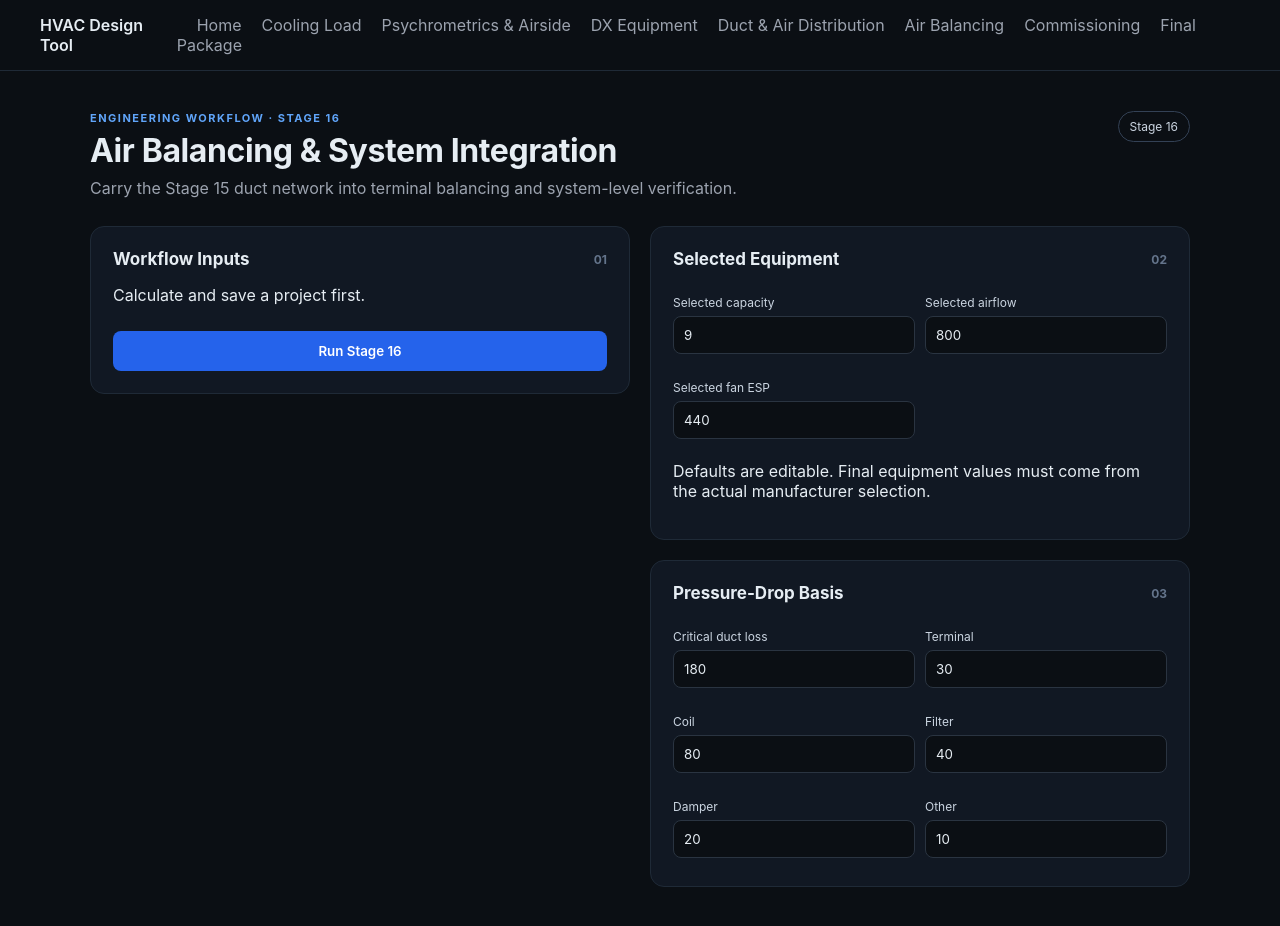
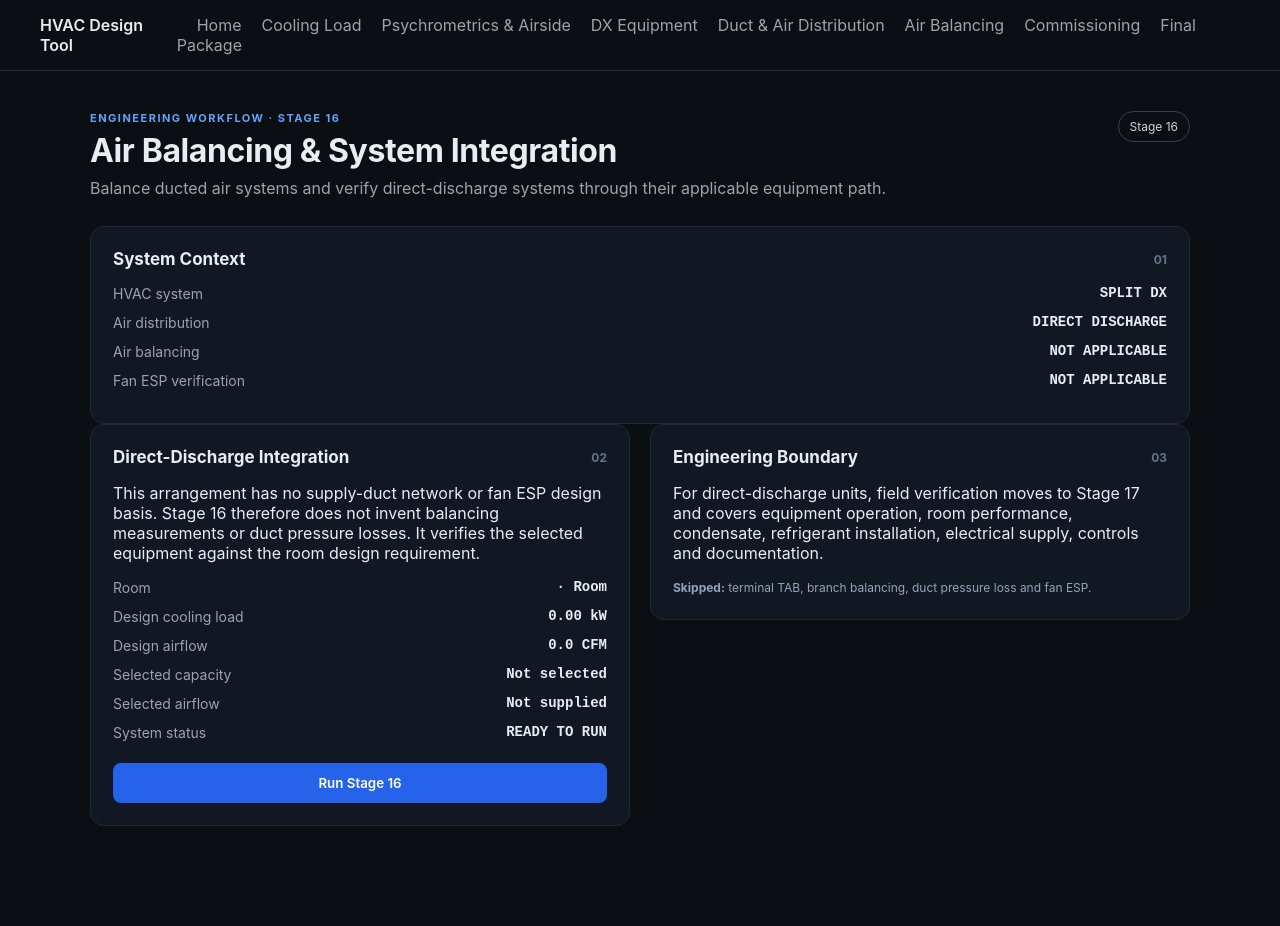
Before and after one commit to idbalorg/hvac-calculator, a React (Vite) app in the folder mep-ai-calculator/: page /air-balancing in a window 1280 px wide. After the commit the page ends 866 px from the top, so only its background shows below. Built offline with nearby package versions, Linux system fonts and the light colour scheme.

Commit message:
Stage 16: skip duct balancing for direct-discharge systems

```diff
--- a/mep-ai-calculator/src/pages/AirBalancingSystem.jsx
+++ b/mep-ai-calculator/src/pages/AirBalancingSystem.jsx
@@ -1,6 +1,7 @@
 import { useMemo, useState } from "react";
 import "../App.css";
 import { integrateAirBalancingAndSystem } from "../engineering/airside/airBalanceSystemIntegration.js";
+import { resolveAirDistributionContext } from "../engineering/airside/airDistributionContext.js";
 
 const DEFAULTS = {
   tolerance: 10,
@@ -18,20 +19,21 @@ const DEFAULTS = {
   selectedEsp: 440,
 };
 
-const n = (value, fallback = 0) =>
-  Number.isFinite(Number(value)) ? Number(value) : fallback;
+const n = (value, fallback = 0) => Number.isFinite(Number(value)) ? Number(value) : fallback;
 
 export default function AirBalancingSystem() {
   const saved = useMemo(() => {
-    try {
-      return JSON.parse(localStorage.getItem("hvac-projects") || "[]").at(-1) || null;
-    } catch {
-      return null;
-    }
+    try { return JSON.parse(localStorage.getItem("hvac-projects") || "[]").at(-1) || null; } catch { return null; }
   }, []);
 
   const rooms = saved?.rooms || [];
   const loadResults = saved?.result?.loads?.roomResults || [];
+  const distribution = saved?.result?.airDistribution;
+  const systemType = distribution?.systemType || saved?.result?.decision?.recommendedSystem || "SPLIT_DX";
+  const distributionType = distribution?.distributionType || resolveAirDistributionContext({ systemType }).distributionType;
+  const context = resolveAirDistributionContext({ systemType, distributionType });
+  const isDirectDischarge = !context.ductRequired;
+
   const [roomId, setRoomId] = useState(rooms[0]?.id || loadResults[0]?.roomId || "");
   const [tolerance, setTolerance] = useState(String(DEFAULTS.tolerance));
   const [measured, setMeasured] = useState({});
@@ -47,58 +49,94 @@ export default function AirBalancingSystem() {
 
   const roomResult = loadResults.find((item) => item.roomId === roomId) || loadResults[0];
   const activeRoomId = roomResult?.roomId || roomId;
-  const airside = saved?.result?.airside?.roomResults?.find?.(
-    (item) => item.roomId === activeRoomId,
-  );
-  const dx = saved?.result?.dxSystem?.roomId === activeRoomId
-    ? saved.result.dxSystem
-    : null;
-  const distribution = saved?.result?.airDistribution?.roomId === activeRoomId
-    ? saved.result.airDistribution
-    : null;
-
+  const airside = saved?.result?.airside?.roomResults?.find?.((item) => item.roomId === activeRoomId);
+  const dx = saved?.result?.dxSystem?.roomId === activeRoomId ? saved.result.dxSystem : null;
   const designAirflowCfm = n(airside?.airflow?.airflowM3s) * 2118.88;
   const defaultMeasured = designAirflowCfm || 400;
+
+  const save = (payload) => {
+    const projects = JSON.parse(localStorage.getItem("hvac-projects") || "[]");
+    if (projects.length) {
+      const current = projects.at(-1);
+      current.result = { ...current.result, airBalanceSystem: payload };
+      localStorage.setItem("hvac-projects", JSON.stringify(projects));
+    }
+  };
 
   const run = () => {
     setError("");
     setResult(null);
-
     try {
       if (!roomResult) throw new Error("Save a calculated project first.");
       if (!airside) throw new Error("Run Stage 13 Psychrometrics & Airside for this room first.");
-      if (!dx?.selection?.selected) throw new Error("Run Stage 14 DX Equipment selection for this room first.");
-      if (!distribution?.criticalDuctLossPa && distribution?.criticalDuctLossPa !== 0) {
+
+      const selectedIndoor = dx?.selection?.selected?.indoorUnit || null;
+
+      if (isDirectDischarge) {
+        const requiredCapacityKw = n(roomResult.designLoadW) / 1000;
+        const selectedCapacityKw = n(selectedIndoor?.coolingCapacityKw, 0);
+        const selectedAirflowCfm = n(selectedIndoor?.airflowCfm, 0);
+        const capacityPass = selectedCapacityKw > 0 && selectedCapacityKw >= requiredCapacityKw;
+        const airflowAvailable = selectedAirflowCfm > 0;
+        const airflowPass = airflowAvailable ? selectedAirflowCfm >= designAirflowCfm : null;
+        const systemPass = capacityPass && (airflowPass === null || airflowPass);
+        const payload = {
+          roomId: activeRoomId,
+          systemType,
+          distributionType,
+          applicability: "DIRECT_DISCHARGE",
+          requirements: {
+            designCapacityKw: requiredCapacityKw,
+            supplyAirflowCfm: designAirflowCfm,
+            requiredFanEspPa: null,
+            ductDesignRequired: false,
+          },
+          balanceReport: {
+            applicability: "DIRECT_DISCHARGE",
+            summary: { total: 0, balancedCount: 0, adjustmentCount: 0 },
+            rows: [],
+          },
+          branchBalancing: { applicability: "DIRECT_DISCHARGE", criticalBranchId: null, criticalPressureLossPa: null },
+          airflowReconciliation: { applicability: "DIRECT_DISCHARGE", supplyAirflowCfm: designAirflowCfm, returnAirflowCfm: null },
+          selection: {
+            selectedCapacityKw,
+            selectedAirflowCfm,
+            selectedFanEspPa: null,
+            capacityPass,
+            airflowPass,
+            passed: systemPass,
+          },
+          systemSummary: {
+            systemId: "SYSTEM-01",
+            systemType,
+            distributionType,
+            status: systemPass ? "PASS" : "ACTION_REQUIRED",
+            applicability: "DIRECT_DISCHARGE",
+          },
+          engineeringStatus: systemPass ? "DIRECT_DISCHARGE_ACCEPTABLE" : "EQUIPMENT_SELECTION_REVIEW_REQUIRED",
+          verificationRequired: true,
+        };
+        save(payload);
+        setResult(payload);
+        return;
+      }
+
+      const savedDistribution = saved?.result?.airDistribution?.roomId === activeRoomId ? saved.result.airDistribution : null;
+      if (!savedDistribution?.criticalDuctLossPa && savedDistribution?.criticalDuctLossPa !== 0) {
         throw new Error("Run Stage 15 Air Distribution for this room first.");
       }
+      if (!dx?.selection?.selected) throw new Error("Run Stage 14 equipment selection for this room first.");
 
-      const designCfm = designAirflowCfm;
-      const measuredCfm = n(measured[activeRoomId], designCfm);
-      const selectedIndoor = dx.selection.selected.indoorUnit;
+      const measuredCfm = n(measured[activeRoomId], designAirflowCfm);
       const integrated = integrateAirBalancingAndSystem({
-        terminals: [
-          {
-            id: "T1",
-            roomId: activeRoomId,
-            designAirflowCfm: designCfm,
-            measuredAirflowCfm: measuredCfm,
-          },
-        ],
-        branchPressureLossesPa: [
-          {
-            id: "B1",
-            pressureLossPa: n(distribution.criticalDuctLossPa, n(pressure.critical)),
-          },
-        ],
+        terminals: [{ id: "T1", roomId: activeRoomId, designAirflowCfm, measuredAirflowCfm: measuredCfm }],
+        branchPressureLossesPa: [{ id: "B1", pressureLossPa: n(savedDistribution.criticalDuctLossPa, n(pressure.critical)) }],
         tolerancePercent: n(tolerance, 10),
         roomLoadsKw: [n(roomResult.designLoadW) / 1000],
-        roomAirflowsCfm: [designCfm],
+        roomAirflowsCfm: [designAirflowCfm],
         outdoorAirflowCfm: n(airside.outdoorAirflowM3s) * 2118.88,
         transferAirflowCfm: 0,
-        criticalPathPressureLossPa: n(
-          distribution.criticalDuctLossPa,
-          n(pressure.critical),
-        ),
+        criticalPathPressureLossPa: n(savedDistribution.criticalDuctLossPa, n(pressure.critical)),
         terminalPressureDropPa: n(pressure.terminal),
         coilPressureDropPa: n(pressure.coil),
         filterPressureDropPa: n(pressure.filter),
@@ -106,172 +144,116 @@ export default function AirBalancingSystem() {
         otherPressureDropsPa: [n(pressure.other)],
         espSafetyFactor: n(espSafety) / 100,
         capacityMargin: n(capacityMargin) / 100,
-        selectedCapacityKw: n(selectedCapacity, n(selectedIndoor.capacityKw, 0)),
-        selectedAirflowCfm: n(selectedAirflow, n(selectedIndoor.airflowCfm, designCfm)),
-        selectedFanEspPa: n(selectedEsp, n(selectedIndoor.availableEspPa, 0)),
+        selectedCapacityKw: n(selectedCapacity, n(dx.selection.selected.indoorUnit.coolingCapacityKw, 0)),
+        selectedAirflowCfm: n(selectedAirflow, n(dx.selection.selected.indoorUnit.airflowCfm, designAirflowCfm)),
+        selectedFanEspPa: n(selectedEsp, n(dx.selection.selected.indoorUnit.availableEspPa, 0)),
         maxOversizeFraction: n(maxOversize) / 100,
       });
 
       const payload = {
         roomId: activeRoomId,
-        inputs: {
-          tolerancePercent: n(tolerance),
-          capacityMarginPercent: n(capacityMargin),
-          espSafetyFactorPercent: n(espSafety),
-          maxOversizePercent: n(maxOversize),
-          measuredAirflowCfm: measuredCfm,
-          ...pressure,
-          selectedCapacityKw: n(selectedCapacity),
-          selectedAirflowCfm: n(selectedAirflow),
-          selectedFanEspPa: n(selectedEsp),
-        },
+        systemType,
+        distributionType,
+        inputs: { tolerancePercent: n(tolerance), capacityMarginPercent: n(capacityMargin), espSafetyFactorPercent: n(espSafety), maxOversizePercent: n(maxOversize), measuredAirflowCfm: measuredCfm, ...pressure, selectedCapacityKw: n(selectedCapacity), selectedAirflowCfm: n(selectedAirflow), selectedFanEspPa: n(selectedEsp) },
         ...integrated,
       };
-
-      const projects = JSON.parse(localStorage.getItem("hvac-projects") || "[]");
-      if (projects.length) {
-        const current = projects.at(-1);
-        current.result = {
-          ...current.result,
-          airBalanceSystem: payload,
-        };
-        localStorage.setItem("hvac-projects", JSON.stringify(projects));
-      }
-
+      save(payload);
       setResult(payload);
     } catch (e) {
       setError(e.message || "Please check the Stage 16 inputs.");
     }
   };
 
-  return (
-    <div className="container">
+  return <div className="container">
     <div className="page-header">
-        <div>
-          <p className="eyebrow">ENGINEERING WORKFLOW · STAGE 16</p>
-          <h1 className="title">Air Balancing &amp; System Integration</h1>
-          <p className="subtitle">
-            Carry the Stage 15 duct network into terminal balancing and system-level verification.
-          </p>
-        </div>
+      <div><p className="eyebrow">ENGINEERING WORKFLOW · STAGE 16</p><h1 className="title">Air Balancing &amp; System Integration</h1><p className="subtitle">Balance ducted air systems and verify direct-discharge systems through their applicable equipment path.</p></div>
       <span className="version-badge">Stage 16</span>
     </div>
 
-      <div className="grid calculator-grid">
     <div className="card">
-          <div className="section-heading">
-            <h3>Workflow Inputs</h3>
-            <span>01</span>
+      <div className="section-heading"><h3>System Context</h3><span>01</span></div>
+      <div className="stat-grid">
+        <Stat label="HVAC system" value={systemType.replaceAll("_", " ")} />
+        <Stat label="Air distribution" value={distributionType.replaceAll("_", " ")} />
+        <Stat label="Air balancing" value={isDirectDischarge ? "NOT APPLICABLE" : "REQUIRED"} />
+        <Stat label="Fan ESP verification" value={isDirectDischarge ? "NOT APPLICABLE" : "REQUIRED"} />
+      </div>
     </div>
 
-          {!saved && <p className="form-note">Calculate and save a project first.</p>}
+    {isDirectDischarge ? <div className="grid calculator-grid">
+      <div className="card">
+        <div className="section-heading"><h3>Direct-Discharge Integration</h3><span>02</span></div>
+        <p className="form-note">This arrangement has no supply-duct network or fan ESP design basis. Stage 16 therefore does not invent balancing measurements or duct pressure losses. It verifies the selected equipment against the room design requirement.</p>
+        <div className="stat-grid">
+          <Stat label="Room" value={`${activeRoomId} · ${roomResult?.roomName || roomResult?.name || "Room"}`} />
+          <Stat label="Design cooling load" value={`${(n(roomResult?.designLoadW) / 1000).toFixed(2)} kW`} />
+          <Stat label="Design airflow" value={`${designAirflowCfm.toFixed(1)} CFM`} />
+          <Stat label="Selected capacity" value={dx?.selection?.selected?.indoorUnit ? `${n(dx.selection.selected.indoorUnit.coolingCapacityKw).toFixed(2)} kW` : "Not selected"} />
+          <Stat label="Selected airflow" value={dx?.selection?.selected?.indoorUnit?.airflowCfm ? `${n(dx.selection.selected.indoorUnit.airflowCfm).toFixed(1)} CFM` : "Not supplied"} />
+          <Stat label="System status" value={result ? result.engineeringStatus.replaceAll("_", " ") : "READY TO RUN"} />
+        </div>
+        {error && <p className="error-message">{error}</p>}
+        <button onClick={run} disabled={!saved}>Run Stage 16</button>
+      </div>
+      <div className="card">
+        <div className="section-heading"><h3>Engineering Boundary</h3><span>03</span></div>
+        <p className="form-note">For direct-discharge units, field verification moves to Stage 17 and covers equipment operation, room performance, condensate, refrigerant installation, electrical supply, controls and documentation.</p>
+        <p className="engineering-note"><b>Skipped:</b> terminal TAB, branch balancing, duct pressure loss and fan ESP.</p>
+      </div>
+    </div> : <DuctedWorkflow
+      rooms={rooms}
+      activeRoomId={activeRoomId}
+      setRoomId={setRoomId}
+      tolerance={tolerance}
+      setTolerance={setTolerance}
+      measured={measured}
+      setMeasured={setMeasured}
+      capacityMargin={capacityMargin}
+      setCapacityMargin={setCapacityMargin}
+      espSafety={espSafety}
+      setEspSafety={setEspSafety}
+      maxOversize={maxOversize}
+      setMaxOversize={setMaxOversize}
+      selectedCapacity={selectedCapacity}
+      setSelectedCapacity={setSelectedCapacity}
+      selectedAirflow={selectedAirflow}
+      setSelectedAirflow={setSelectedAirflow}
+      selectedEsp={selectedEsp}
+      setSelectedEsp={setSelectedEsp}
+      pressure={pressure}
+      setPressure={setPressure}
+      designAirflowCfm={designAirflowCfm}
+      defaultMeasured={defaultMeasured}
+      error={error}
+      result={result}
+      onRun={run}
+      saved={saved}
+    />}
+  </div>;
+}
 
-          {saved && (
+function DuctedWorkflow({ rooms, activeRoomId, setRoomId, tolerance, setTolerance, measured, setMeasured, capacityMargin, setCapacityMargin, espSafety, setEspSafety, maxOversize, setMaxOversize, selectedCapacity, setSelectedCapacity, selectedAirflow, setSelectedAirflow, selectedEsp, setSelectedEsp, pressure, setPressure, designAirflowCfm, defaultMeasured, error, result, onRun, saved }) {
+  return <div className="grid calculator-grid">
+    <div className="card">
+      <div className="section-heading"><h3>Workflow Inputs</h3><span>02</span></div>
       <div className="input-grid">
-              <div>
-                <label>Room</label>
-                <select value={activeRoomId} onChange={(e) => setRoomId(e.target.value)}>
-                  {rooms.map((item) => (
-                    <option key={item.id} value={item.id}>
-                      {item.id} · {item.name || "Unnamed room"}
-                    </option>
-                  ))}
-                </select>
-              </div>
+        <div><label>Room</label><select value={activeRoomId} onChange={(e) => setRoomId(e.target.value)}>{rooms.map((item) => <option key={item.id} value={item.id}>{item.id} · {item.name || "Unnamed room"}</option>)}</select></div>
         <Input label="Balance tolerance" value={tolerance} onChange={setTolerance} placeholder="%" />
-              <Input
-                label="Measured terminal airflow"
-                value={measured[activeRoomId] ?? defaultMeasured.toFixed(0)}
-                onChange={(v) => setMeasured({ ...measured, [activeRoomId]: v })}
-                placeholder="CFM"
-              />
+        <Input label="Measured terminal airflow" value={measured[activeRoomId] ?? defaultMeasured.toFixed(0)} onChange={(v) => setMeasured({ ...measured, [activeRoomId]: v })} placeholder="CFM" />
         <Input label="Capacity margin" value={capacityMargin} onChange={setCapacityMargin} placeholder="%" />
         <Input label="ESP safety factor" value={espSafety} onChange={setEspSafety} placeholder="%" />
         <Input label="Maximum oversize" value={maxOversize} onChange={setMaxOversize} placeholder="%" />
       </div>
-          )}
-
+      <button onClick={onRun} disabled={!saved}>Run Stage 16</button>
+    </div>
+    <div className="results-stack">
+      <div className="card"><div className="section-heading"><h3>Selected Equipment</h3><span>03</span></div><div className="input-grid"><Input label="Selected capacity" value={selectedCapacity} onChange={setSelectedCapacity} placeholder="kW" /><Input label="Selected airflow" value={selectedAirflow} onChange={setSelectedAirflow} placeholder="CFM" /><Input label="Selected fan ESP" value={selectedEsp} onChange={setSelectedEsp} placeholder="Pa" /></div></div>
+      <div className="card"><div className="section-heading"><h3>Pressure-Drop Basis</h3><span>04</span></div><div className="input-grid"><Input label="Critical duct loss" value={pressure.critical} onChange={(v) => setPressure({ ...pressure, critical: v })} placeholder="Pa" /><Input label="Terminal" value={pressure.terminal} onChange={(v) => setPressure({ ...pressure, terminal: v })} placeholder="Pa" /><Input label="Coil" value={pressure.coil} onChange={(v) => setPressure({ ...pressure, coil: v })} placeholder="Pa" /><Input label="Filter" value={pressure.filter} onChange={(v) => setPressure({ ...pressure, filter: v })} placeholder="Pa" /><Input label="Damper" value={pressure.damper} onChange={(v) => setPressure({ ...pressure, damper: v })} placeholder="Pa" /><Input label="Other" value={pressure.other} onChange={(v) => setPressure({ ...pressure, other: v })} placeholder="Pa" /></div></div>
+    </div>
     {error && <p className="error-message">{error}</p>}
-          <button onClick={run} disabled={!saved}>Run Stage 16</button>
-        </div>
-
-        <div className="results-stack">
-          <div className="card">
-            <div className="section-heading">
-              <h3>Selected Equipment</h3>
-              <span>02</span>
-            </div>
-            <div className="input-grid">
-              <Input label="Selected capacity" value={selectedCapacity} onChange={setSelectedCapacity} placeholder="kW" />
-              <Input label="Selected airflow" value={selectedAirflow} onChange={setSelectedAirflow} placeholder="CFM" />
-              <Input label="Selected fan ESP" value={selectedEsp} onChange={setSelectedEsp} placeholder="Pa" />
-            </div>
-            <p className="form-note">
-              Defaults are editable. Final equipment values must come from the actual manufacturer selection.
-            </p>
-          </div>
-
-          <div className="card">
-            <div className="section-heading">
-              <h3>Pressure-Drop Basis</h3>
-              <span>03</span>
-            </div>
-            <div className="input-grid">
-              <Input label="Critical duct loss" value={pressure.critical} onChange={(v) => setPressure({ ...pressure, critical: v })} placeholder="Pa" />
-              <Input label="Terminal" value={pressure.terminal} onChange={(v) => setPressure({ ...pressure, terminal: v })} placeholder="Pa" />
-              <Input label="Coil" value={pressure.coil} onChange={(v) => setPressure({ ...pressure, coil: v })} placeholder="Pa" />
-              <Input label="Filter" value={pressure.filter} onChange={(v) => setPressure({ ...pressure, filter: v })} placeholder="Pa" />
-              <Input label="Damper" value={pressure.damper} onChange={(v) => setPressure({ ...pressure, damper: v })} placeholder="Pa" />
-              <Input label="Other" value={pressure.other} onChange={(v) => setPressure({ ...pressure, other: v })} placeholder="Pa" />
-            </div>
-          </div>
-        </div>
-      </div>
-
-      {result && (
-        <div className="card">
-          <div className="section-heading">
-            <h3>Integrated Result</h3>
-            <span>04</span>
-          </div>
-          <div className="stat-grid">
-            <Stat label="Engineering status" value={result.engineeringStatus.replaceAll("_", " ")} />
-            <Stat label="Terminal balance" value={`${result.balanceReport.summary.balancedCount}/${result.balanceReport.summary.total} balanced`} />
-            <Stat label="Airflow deviation" value={`${result.balanceReport.rows[0].deviationPercent.toFixed(1)}%`} />
-            <Stat label="Critical branch" value={result.branchBalancing.criticalBranchId} />
-            <Stat label="Required capacity" value={`${result.requirements.designCapacityKw.toFixed(2)} kW`} />
-            <Stat label="Required fan ESP" value={`${result.requirements.requiredFanEspPa.toFixed(1)} Pa`} />
-            <Stat label="Selected capacity" value={`${result.selection.selectedCapacityKw.toFixed(2)} kW`} />
-            <Stat label="System selection" value={result.selection.passed ? "PASS" : "FAIL"} />
-          </div>
-          <p className="engineering-note">
-            <b>Engineering boundary:</b> balancing status uses measured airflow supplied by the user. Damper pressure-drop values are design targets, not field settings. Final TAB measurements, terminal performance, equipment data and system selection must be verified before construction use.
-          </p>
-        </div>
-      )}
-    </div>
-  );
+    {result && <div className="card"><div className="section-heading"><h3>Integrated Result</h3><span>05</span></div><div className="stat-grid"><Stat label="Engineering status" value={result.engineeringStatus.replaceAll("_", " ")} /><Stat label="Terminal balance" value={`${result.balanceReport.summary.balancedCount}/${result.balanceReport.summary.total} balanced`} /><Stat label="Airflow deviation" value={`${result.balanceReport.rows[0].deviationPercent.toFixed(1)}%`} /><Stat label="Critical branch" value={result.branchBalancing.criticalBranchId} /><Stat label="Required capacity" value={`${result.requirements.designCapacityKw.toFixed(2)} kW`} /><Stat label="Required fan ESP" value={`${result.requirements.requiredFanESP_Pa.toFixed(1)} Pa`} /><Stat label="Selected capacity" value={`${result.selection.selectedCapacityKw.toFixed(2)} kW`} /><Stat label="System selection" value={result.selection.passed ? "PASS" : "FAIL"} /></div><p className="engineering-note"><b>Engineering boundary:</b> balancing status uses measured airflow supplied by the user. Final TAB measurements, terminal performance, equipment data and system selection must be verified before construction use.</p></div>}
+  </div>;
 }
 
-function Input({ label, value, onChange, placeholder }) {
-  return (
-    <div>
-      <label>{label}</label>
-      <input
-        type="number"
-        value={value}
-        placeholder={placeholder}
-        onChange={(e) => onChange(e.target.value)}
-      />
-    </div>
-  );
-}
-
-function Stat({ label, value }) {
-  return (
-    <div className="stat">
-      <span>{label}</span>
-      <b>{value}</b>
-    </div>
-  );
-}
+function Input({ label, value, onChange, placeholder }) { return <div><label>{label}</label><input type="number" value={value} placeholder={placeholder} onChange={(e) => onChange(e.target.value)} /></div>; }
+function Stat({ label, value }) { return <div className="stat"><span>{label}</span><b>{value}</b></div>; }
```
Lines whose indentation alone changed are shown as unchanged.
